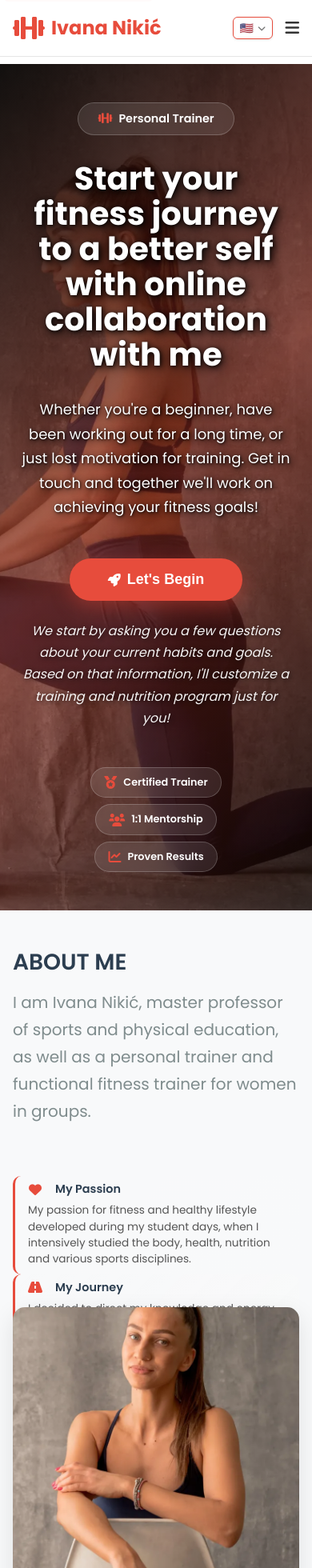
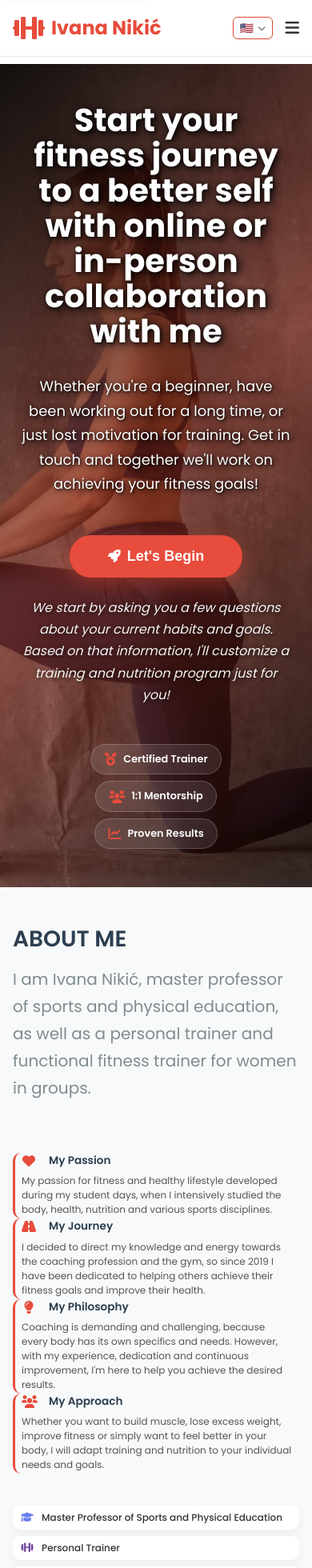
Before and after one commit to LazarStojanovic/fitness, a React (Vite) app: page / in a window 390 px wide. Shown: the top 1960 px of the page at 80% size. Built offline with nearby package versions, Linux system fonts and the light colour scheme.

Commit message:
fix mobile text clipping

```diff
--- a/src/components/About/About.module.css
+++ b/src/components/About/About.module.css
@@ -205,21 +205,36 @@
 
 @media (max-width: 968px) {
   .textContent {
-    height: 500px;
+    height: auto;
+    min-height: 500px;
+  }
+
+  .imageContent {
+    max-width: 100%;
+    width: 100%;
   }
 
   .imageContent img {
-    height: 500px;
+    height: 600px;
+    width: 100%;
   }
 }
 
 @media (max-width: 768px) {
   .textContent {
-    height: 400px;
+    height: auto;
+    min-height: auto;
+    margin-bottom: var(--spacing-md);
+  }
+
+  .imageContent {
+    width: 100%;
   }
 
   .imageContent img {
-    height: 400px;
+    height: 500px;
+    width: 100%;
+    object-position: center top;
   }
 
   .storySection {
@@ -253,3 +268,41 @@
     font-size: 0.8rem;
   }
 }
+
+@media (max-width: 480px) {
+  .imageContent {
+    width: 100%;
+  }
+
+  .imageContent img {
+    height: 400px;
+    width: 100%;
+  }
+
+  .storyItem {
+    padding: 2px var(--spacing-xs);
+  }
+
+  .storyTitle {
+    font-size: 0.85rem;
+  }
+
+  .storyItem p {
+    font-size: 0.75rem;
+  }
+
+  .credential {
+    min-height: 30px;
+    padding: 2px var(--spacing-xs);
+  }
+
+  .credential i {
+    width: 20px;
+    height: 20px;
+    font-size: 0.8rem;
+  }
+
+  .credential span {
+    font-size: 0.75rem;
+  }
+}
--- a/src/components/Collaboration/Collaboration.module.css
+++ b/src/components/Collaboration/Collaboration.module.css
@@ -92,7 +92,7 @@
 @media (max-width: 1720px) {
   .collaborationContent {
     grid-template-columns: 1fr;
-    gap: var(--spacing-xl);
+    gap: var(--spacing-2xl);
     justify-content: center;
   }
 
@@ -103,21 +103,38 @@
   }
 
   .textContent {
-    height: 910px;
+    height: auto;
+    min-height: 600px;
   }
 
   .imageContent {
-    height: 910px;
+    height: auto;
+  }
+
+  .imageContent img {
+    height: 600px;
   }
 }
 
 @media (max-width: 968px) {
+  .collaborationContent {
+    gap: var(--spacing-xl);
+  }
+
   .textContent {
-    height: 500px;
+    height: auto;
+    min-height: auto;
   }
 
   .imageContent {
-    height: 500px;
+    height: auto;
+    max-width: 100%;
+    width: 100%;
+  }
+
+  .imageContent img {
+    height: 600px;
+    width: 100%;
   }
 
   .feature {
@@ -131,12 +148,25 @@
 }
 
 @media (max-width: 768px) {
+  .collaborationContent {
+    gap: var(--spacing-lg);
+  }
+
   .textContent {
-    height: 400px;
+    height: auto;
+    min-height: auto;
+    margin-bottom: var(--spacing-md);
   }
 
   .imageContent {
-    height: 400px;
+    height: auto;
+    width: 100%;
+  }
+
+  .imageContent img {
+    height: 500px;
+    width: 100%;
+    object-position: center top;
   }
 
   .feature {
@@ -156,3 +186,31 @@
     font-size: 0.8rem;
   }
 }
+
+@media (max-width: 480px) {
+  .collaborationContent {
+    gap: var(--spacing-md);
+  }
+
+  .imageContent {
+    width: 100%;
+  }
+
+  .imageContent img {
+    height: 400px;
+    width: 100%;
+  }
+
+  .feature {
+    padding: 2px var(--spacing-xs);
+    min-height: 100px;
+  }
+
+  .featureContent h4 {
+    font-size: 0.85rem;
+  }
+
+  .featureContent p {
+    font-size: 0.75rem;
+  }
+}
--- a/src/components/Hero/Hero.tsx
+++ b/src/components/Hero/Hero.tsx
@@ -17,11 +17,6 @@ export const Hero: React.FC = () => {
       <div className="container">
         <div className={styles.heroContent}>
           <div className={styles.textContent}>
-            <div className={styles.badge}>
-              <i className="fas fa-dumbbell"></i>
-              <span>{t("brand.tagline")}</span>
-            </div>
-
             <h1 id="hero-title" className={styles.heroTitle}>
               {t("hero.title")}
             </h1>
--- a/src/i18n/locales/en.json
+++ b/src/i18n/locales/en.json
@@ -11,7 +11,7 @@
     "contact": "Contact"
   },
   "hero": {
-    "title": "Start your fitness journey to a better self with online collaboration with me",
+    "title": "Start your fitness journey to a better self with online or in-person collaboration with me",
     "subtitle": "Whether you're a beginner, have been working out for a long time, or just lost motivation for training. Get in touch and together we'll work on achieving your fitness goals!",
     "cta": "Let's Begin",
     "description": "We start by asking you a few questions about your current habits and goals. Based on that information, I'll customize a training and nutrition program just for you!"
--- a/src/i18n/locales/sr.json
+++ b/src/i18n/locales/sr.json
@@ -11,7 +11,7 @@
     "contact": "Kontakt"
   },
   "hero": {
-    "title": "Započni svoje fitnes putovanje ka boljem sebi uz online saradnju sa mnom",
+    "title": "Započni svoje fitnes putovanje ka boljem sebi uz online ili in-person saradnju sa mnom",
     "subtitle": "Bez obzira da li si početnik, vežbaš već dugo, ili ti je samo nestalo motivacije za trening. Javi se i zajedno ćemo raditi na ostvarivanju tvojih fitnes ciljeva!",
     "cta": "Počinjemo",
     "description": "Počinjemo tako što ću ti postaviti nekoliko pitanja o tvojim trenutnim navikama i ciljevima. Na osnovu tih informacija, prilagodiću program treninga i ishrane baš tebi!"
```
